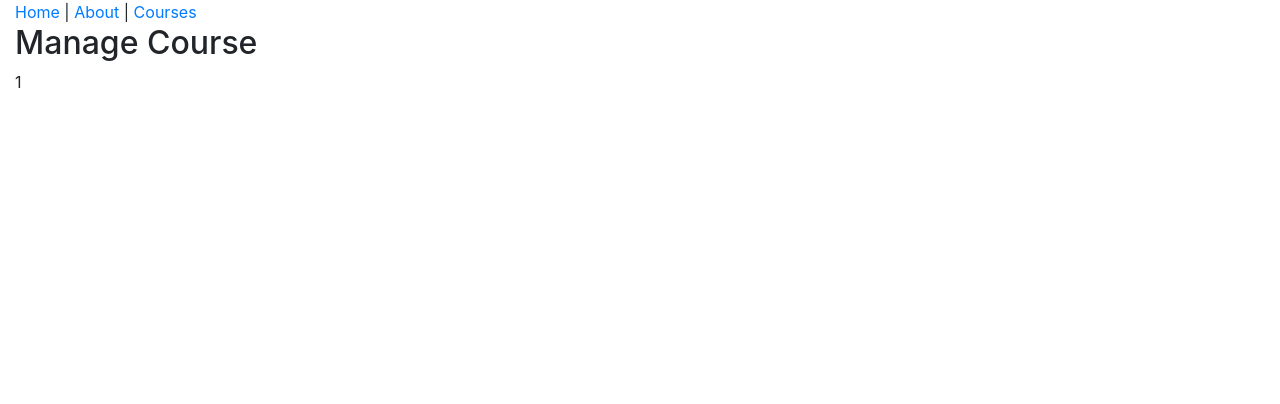
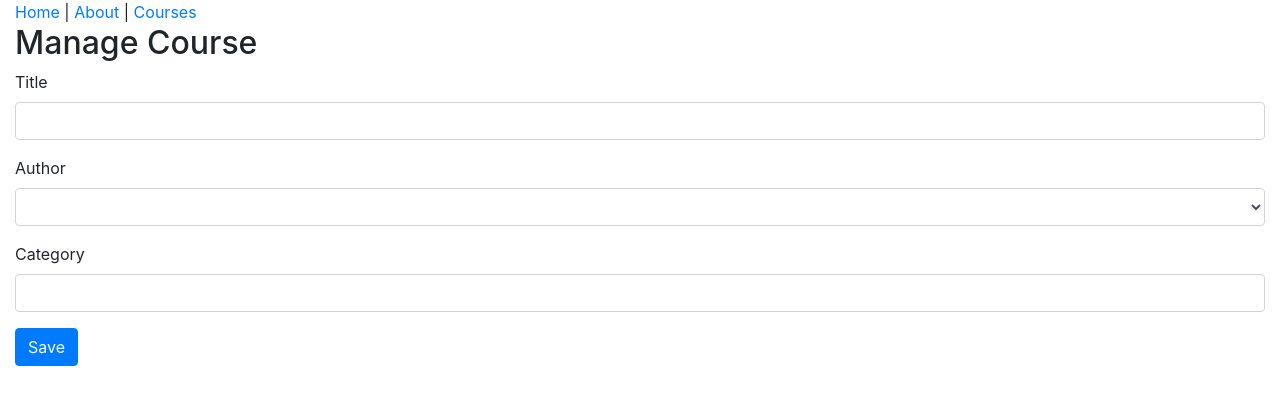
Before and after one commit to raydot/pluralsight, a React (Create React App) app in the folder building-applications-with-react-and-flux/ps-flux/: page /course/1 in a window 1280 px wide. Shown: the top 404 px of the page. Built offline with nearby package versions, Linux system fonts and the light colour scheme; no server answers.

Commit message:
Finished with module 9

```diff
--- a/building-applications-with-react-and-flux/ps-flux/package.json
+++ b/building-applications-with-react-and-flux/ps-flux/package.json
@@ -12,6 +12,7 @@
     "react-dom": "^16.12.0",
     "react-router-dom": "^5.0.0",
     "react-scripts": "3.3.0",
+    "react-toastify": "^5.1.1",
     "serialize-javascript": "^2.1.2"
   },
   "scripts": {
--- a/building-applications-with-react-and-flux/ps-flux/src/components/App.js
+++ b/building-applications-with-react-and-flux/ps-flux/src/components/App.js
@@ -7,16 +7,21 @@ import Header from "./common/Header";
 import { Route, Switch, Redirect } from "react-router-dom";
 import NotFoundPage from "./NotFoundPage"; // 404 page
 import ManageCoursePage from "./ManageCoursePage";
+import { ToastContainer } from "react-toastify";
+import "react-toastify/dist/ReactToastify.css";
 
 function App() {
+  // With Routes order matters!
   return (
     <div className="container-fluid">
+      <ToastContainer autoClose={3000} hideProgressBar />
       <Header />
       <Switch>
         <Route path="/" exact component={HomePage} />
         <Route path="/courses" component={CoursesPage} />
         <Route path="/about" component={AboutPage} />
         <Route path="/course/:slug" component={ManageCoursePage} />
+        <Route path="/course/" component={ManageCoursePage} />
         <Redirect from="/about-page" to="about" />
         <Route component={NotFoundPage} />
       </Switch>
--- /dev/null
+++ b/building-applications-with-react-and-flux/ps-flux/src/components/CourseForm.js
@@ -0,0 +1,71 @@
+import React from "react";
+import TextInput from "./common/TextInput";
+import { PropTypes } from "prop-types";
+
+/**
+ *
+ * Controlled Components:
+ * Any <input> with a value is a controlled component.
+ *
+ * It's controlled by react so that the Element's value always matches the value of the assigned prop.
+ *
+ * If the input doesn't have a value prop, it's uncontrolled.
+ *
+ */
+
+function CourseForm(props) {
+  // value of select is a prop (no "select option"), slight difference between JSX and HTML
+  return (
+    <form onSubmit={props.onSubmit}>
+      <TextInput
+        id="title"
+        label="Title"
+        onChange={props.onChange}
+        name="title"
+        value={props.course.title}
+        error={props.errors.title}
+      />
+
+      <div className="form-group">
+        <label htmlFor="author">Author</label>
+        <div className="field">
+          <select
+            id="author"
+            name="authorId"
+            onChange={props.onChange}
+            value={props.course.authorId || ""}
+            className="form-control"
+          >
+            <option value="" />
+            <option value="1">Bugs Bunny</option>
+            <option value="2">Daffy Duck</option>
+          </select>
+        </div>
+        {props.errors.authorId && (
+          <div className="alert alert-danger">{props.errors.authorId}</div>
+        )}
+      </div>
+
+      <TextInput
+        id="category"
+        label="Category"
+        name="category"
+        onChange={props.onChange}
+        value={props.course.category}
+        error={props.errors.category}
+      />
+
+      <input type="submit" value="Save" className="btn btn-primary" />
+    </form>
+  );
+}
+
+// So devs can see what's expected.
+CourseForm.propTypes = {
+  courses: PropTypes.object.isRequired,
+  onSubmit: PropTypes.func.isRequired,
+  onChange: PropTypes.func.isRequired,
+  errors: PropTypes.object.isRequired
+};
+
+export default CourseForm;
--- a/building-applications-with-react-and-flux/ps-flux/src/components/CoursesPage.js
+++ b/building-applications-with-react-and-flux/ps-flux/src/components/CoursesPage.js
@@ -1,6 +1,7 @@
 import React, { useState, useEffect } from "react";
 import { getCourses } from "../api/courseApi";
 import CourseList from "./CourseList";
+import { Link } from "react-router-dom";
 
 function CoursesPage() {
   const [courses, setCourses] = useState([]);
@@ -13,6 +14,9 @@ function CoursesPage() {
   return (
     <>
       <h2>Courses</h2>
+      <Link className="btn btn-primary" to="/course">
+        Add Course
+      </Link>
       <CourseList courses={courses} />
     </>
   );
--- a/building-applications-with-react-and-flux/ps-flux/src/components/ManageCoursePage.js
+++ b/building-applications-with-react-and-flux/ps-flux/src/components/ManageCoursePage.js
@@ -1,12 +1,80 @@
-import React from "react";
-//import { Prompt } from "react-router-dom";
+import React, { useState, useEffect } from "react";
+import CourseForm from "./CourseForm";
+import * as courseApi from "../api/courseApi";
+import { toast } from "react-toastify";
 
 const ManageCoursePage = props => {
-  //debugger; // sets breakpoint in Chrome!
+  // Declare some state:
+  const [errors, setErrors] = useState({});
+  const [course, setCourse] = useState({
+    // state name = "course", "setCourse" =setter, array = default / empty course
+    id: null,
+    slug: "",
+    title: "",
+    authorId: null,
+    category: ""
+  });
+
+  //   function handleTitleChange(event) {
+  //     // ANTIPATTERN: State is immutable.
+  //     //course.title = event.target.title;
+
+  //     // Create a copy of the object instead
+  //     const updatedCourse = { ...course, title: event.target.value };
+  //     setCourse(updatedCourse);
+  //   }
+
+  // refactor so we don't have to create a new function for every change!
+
+  useEffect(() => {
+    const slug = props.match.params.slug; // pulls from the path /courses/:slug
+    if (slug) {
+      courseApi.getCourseBySlug(slug).then(_course => setCourse(_course));
+    }
+  }, [props.match.params.slug]); // declare dependency array
+
+  function handleChange({ target }) {
+    //const updateCourse = ;
+    setCourse({
+      ...course,
+      [target.name]: target.value
+    });
+  }
+
+  // Error checking pattern
+  function formIsValid() {
+    const _errors = {};
+
+    if (!course.title) _errors.title = "Title is required!";
+    if (!course.authorId) _errors.authorId = "Author ID is required!";
+    if (!course.category) _errors.category = "Category is required!";
+
+    setErrors(_errors);
+    // Form is valid if the errors object has no properties.
+    return Object.keys(_errors).length === 0;
+  }
+
+  //save the course
+  function handleSubmit(event) {
+    event.preventDefault();
+    if (!formIsValid()) return;
+    courseApi.saveCourse(course).then(() => {
+      // saveCourse returns a promise
+      // use React Router history object
+      props.history.push("/courses");
+      toast.success("Course saved.");
+    });
+  }
+
   return (
     <>
       <h2>Manage Course</h2>
-      {props.match.params.slug}
+      <CourseForm
+        errors={errors}
+        course={course}
+        onChange={handleChange}
+        onSubmit={handleSubmit}
+      />
     </>
   );
 };
--- /dev/null
+++ b/building-applications-with-react-and-flux/ps-flux/src/components/common/TextInput.js
@@ -0,0 +1,41 @@
+import React from "react";
+import { PropTypes } from "prop-types";
+
+function TextInput(props) {
+  let wrapperClass = "form-group";
+  if (props.error.length > 0) {
+    wrapperClass += " has-error";
+  }
+  return (
+    <div className={wrapperClass}>
+      <label htmlFor={props.id}>{props.label}</label>
+      <div className="field">
+        <input
+          id={"props.id"}
+          type="text"
+          onChange={props.onChange}
+          name={props.name}
+          className="form-control"
+          value={props.value}
+        />
+      </div>
+      {props.error && <div className="alert alert-danger">{props.error}</div>}
+    </div>
+  );
+}
+
+// Best to veryify propTypes in reusable text components.
+TextInput.propTypes = {
+  id: PropTypes.string.isRequired,
+  name: PropTypes.string.isRequired,
+  label: PropTypes.string.isRequired,
+  onChange: PropTypes.func.isRequired,
+  value: PropTypes.string,
+  error: PropTypes.string
+};
+
+TextInput.defaultProps = {
+  error: ""
+};
+
+export default TextInput;
--- a/building-applications-with-react-and-flux/ps-flux/tools/db.json
+++ b/building-applications-with-react-and-flux/ps-flux/tools/db.json
@@ -1 +1,112 @@
-{"courses":[{"id":1,"title":"Securing React Apps with Auth0","slug":"react-auth0-authentication-security","authorId":1,"category":"JavaScript"},{"id":2,"title":"React: The Big Picture","slug":"react-big-picture","authorId":1,"category":"JavaScript"},{"id":3,"title":"Creating Reusable React Components","slug":"react-creating-reusable-components","authorId":1,"category":"JavaScript"},{"id":4,"title":"Building a JavaScript Development Environment","slug":"javascript-development-environment","authorId":1,"category":"JavaScript"},{"id":5,"title":"Building Applications with React and Redux","slug":"react-redux-react-router-es6","authorId":1,"category":"JavaScript"},{"id":6,"title":"Building Applications in React and Flux","slug":"react-flux-building-applications","authorId":1,"category":"JavaScript"},{"id":7,"title":"Clean Code: Writing Code for Humans","slug":"writing-clean-code-humans","authorId":1,"category":"Software Practices"},{"id":8,"title":"Architecting Applications for the Real World","slug":"architecting-applications-dotnet","authorId":1,"category":"Software Architecture"},{"id":9,"title":"Becoming an Outlier: Reprogramming the Developer Mind","slug":"career-reboot-for-developer-mind","authorId":1,"category":"Career"},{"id":10,"title":"Web Component Fundamentals","slug":"web-components-shadow-dom","authorId":1,"category":"HTML5"}],"authors":[{"id":1,"name":"Cory House"},{"id":2,"name":"Scott Allen"},{"id":3,"name":"Dan Wahlin"}]}
+{
+  "courses": [
+    {
+      "id": 1,
+      "title": "Securing React Apps with Auth0",
+      "slug": "react-auth0-authentication-security",
+      "authorId": 1,
+      "category": "JavaScript"
+    },
+    {
+      "id": 2,
+      "title": "React: The Big Deal",
+      "slug": "react-big-picture",
+      "authorId": 1,
+      "category": "JavaScript"
+    },
+    {
+      "id": 3,
+      "title": "Creating Reusable React Components",
+      "slug": "react-creating-reusable-components",
+      "authorId": 1,
+      "category": "JavaScript"
+    },
+    {
+      "id": 4,
+      "title": "Building a JavaScript Development Environment",
+      "slug": "javascript-development-environment",
+      "authorId": 1,
+      "category": "JavaScript"
+    },
+    {
+      "id": 5,
+      "title": "Building Applications with React and Redux",
+      "slug": "react-redux-react-router-es6",
+      "authorId": 1,
+      "category": "JavaScript"
+    },
+    {
+      "id": 6,
+      "title": "Building Applications in React and Flux",
+      "slug": "react-flux-building-applications",
+      "authorId": 1,
+      "category": "JavaScript"
+    },
+    {
+      "id": 7,
+      "title": "Clean Code: Writing Code for Humans",
+      "slug": "writing-clean-code-humans",
+      "authorId": 1,
+      "category": "Software Practices"
+    },
+    {
+      "id": 8,
+      "title": "Architecting Applications for the Real World",
+      "slug": "architecting-applications-dotnet",
+      "authorId": 1,
+      "category": "Software Architecture"
+    },
+    {
+      "id": 9,
+      "title": "Becoming an Outlier: Reprogramming the Developer Mind",
+      "slug": "career-reboot-for-developer-mind",
+      "authorId": 1,
+      "category": "Career"
+    },
+    {
+      "id": 10,
+      "title": "Web Component Fundamentals",
+      "slug": "web-components-shadow-dom",
+      "authorId": 1,
+      "category": "HTML5"
+    },
+    {
+      "id": 11,
+      "slug": "hii",
+      "title": "hii",
+      "authorId": 1,
+      "category": "hii",
+      "createdAt": 1578000238722
+    },
+    {
+      "id": 12,
+      "slug": "hol",
+      "title": "Hol",
+      "authorId": 2,
+      "category": "Pol",
+      "createdAt": 1578000330917
+    },
+    {
+      "id": 13,
+      "slug": "gfrgres",
+      "title": "gfrgres",
+      "authorId": 2,
+      "category": "gsrr",
+      "createdAt": 1578007119963
+    }
+  ],
+  "authors": [
+    {
+      "id": 1,
+      "name": "Cory House"
+    },
+    {
+      "id": 2,
+      "name": "Scott Allen"
+    },
+    {
+      "id": 3,
+      "name": "Dan Wahlin"
+    }
+  ]
+}
```
Also changed, not shown: 1 other file (tests, documents, lock files or other folders).
